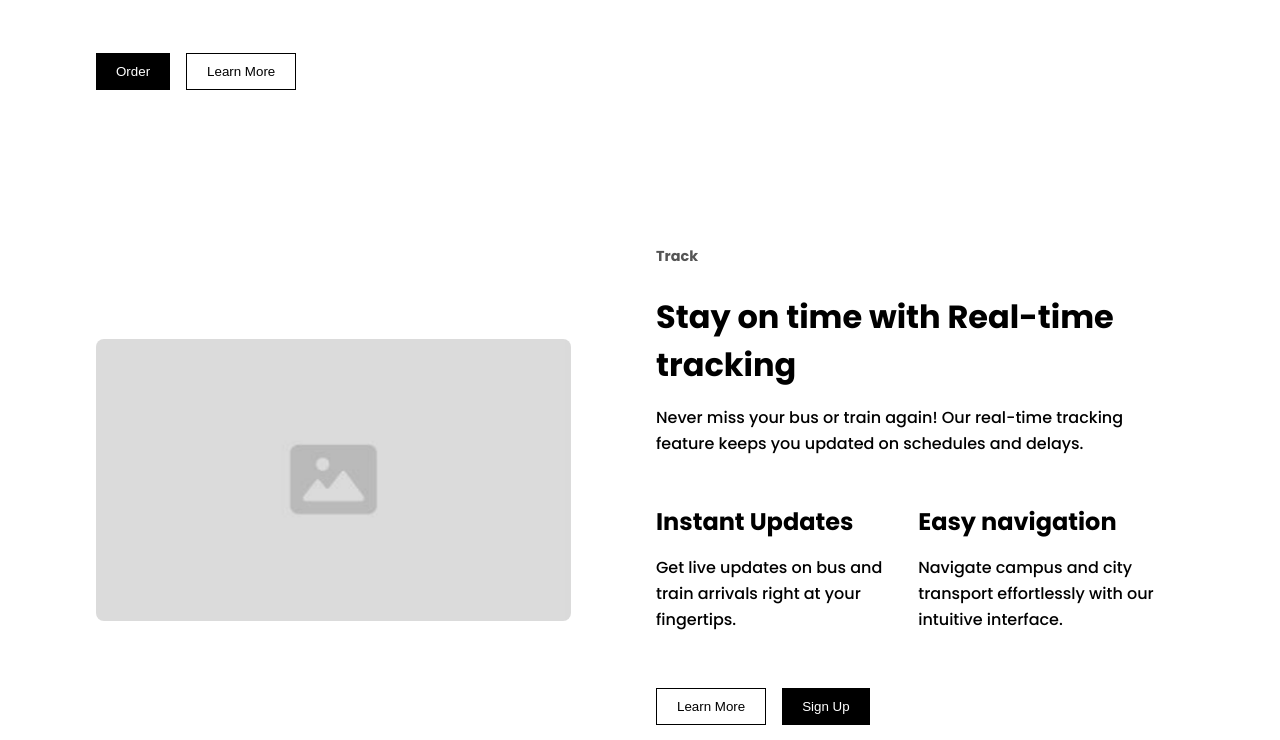
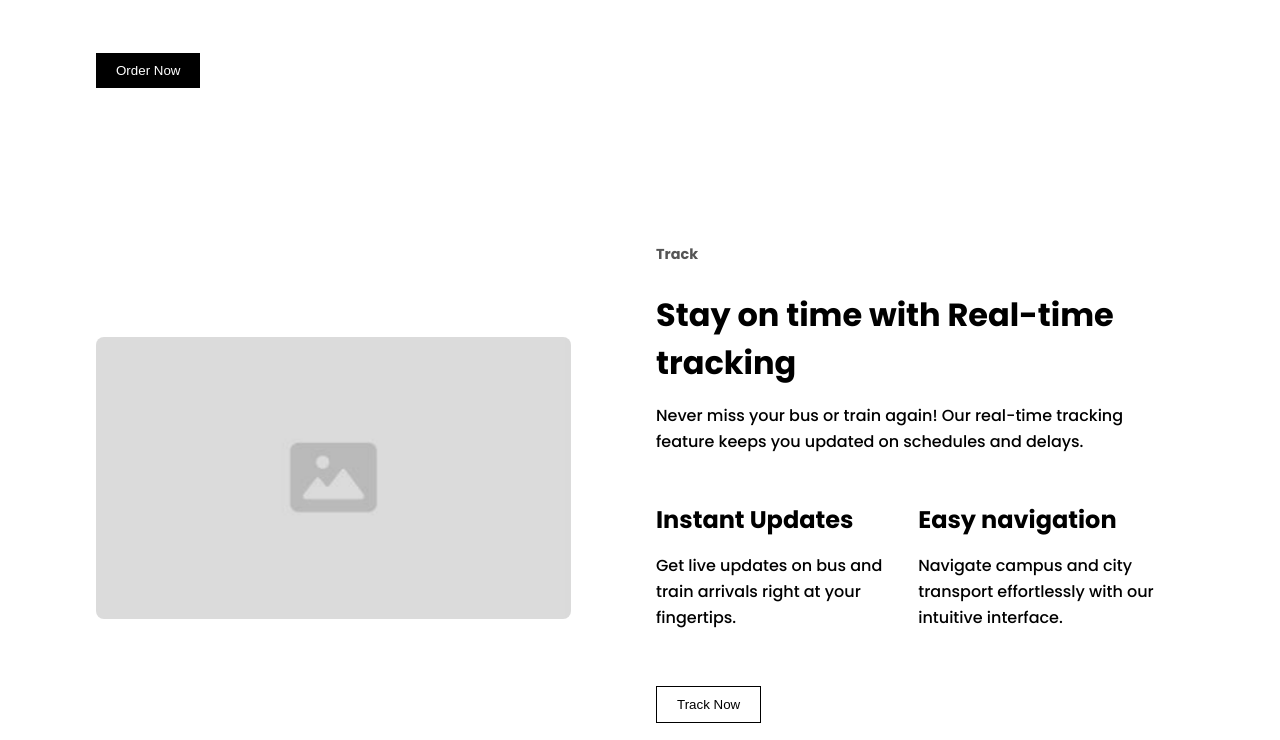
Before and after one commit to YogurtFusion/IITP-companion-plus, a plain HTML site: page index.html in a window 1280 px wide. Shown: the part 1500-2240 px from the top of the page. Drawn offline with Linux system fonts and the light colour scheme.

Commit message:
fixing btns

```diff
--- a/index.html
+++ b/index.html
@@ -91,8 +91,8 @@
                     </div>
                 </div>
                 <div class="feature-buttons">
-                    <button class="black"><a href="order.html">Order</a></button>
-                    <button class="white">Learn More</button>
+                    <button class="black"><a href="order.html">Order Now</a></button>
+                    <!-- <button class="white">Learn More</button> -->
                 </div>
             </div>
         </div>
@@ -130,9 +130,9 @@
                 <div class="feature-buttons">
                     <a href="tracker.html">
 
-                        <button class="white">Learn More</button>
+                        <button class="white">Track Now</button>
                     </a>
-                    <button class="black">Sign Up</button>
+                    <!-- <button class="black">Sign Up</button> -->
                 </div>
             </div>
         </div>
```
